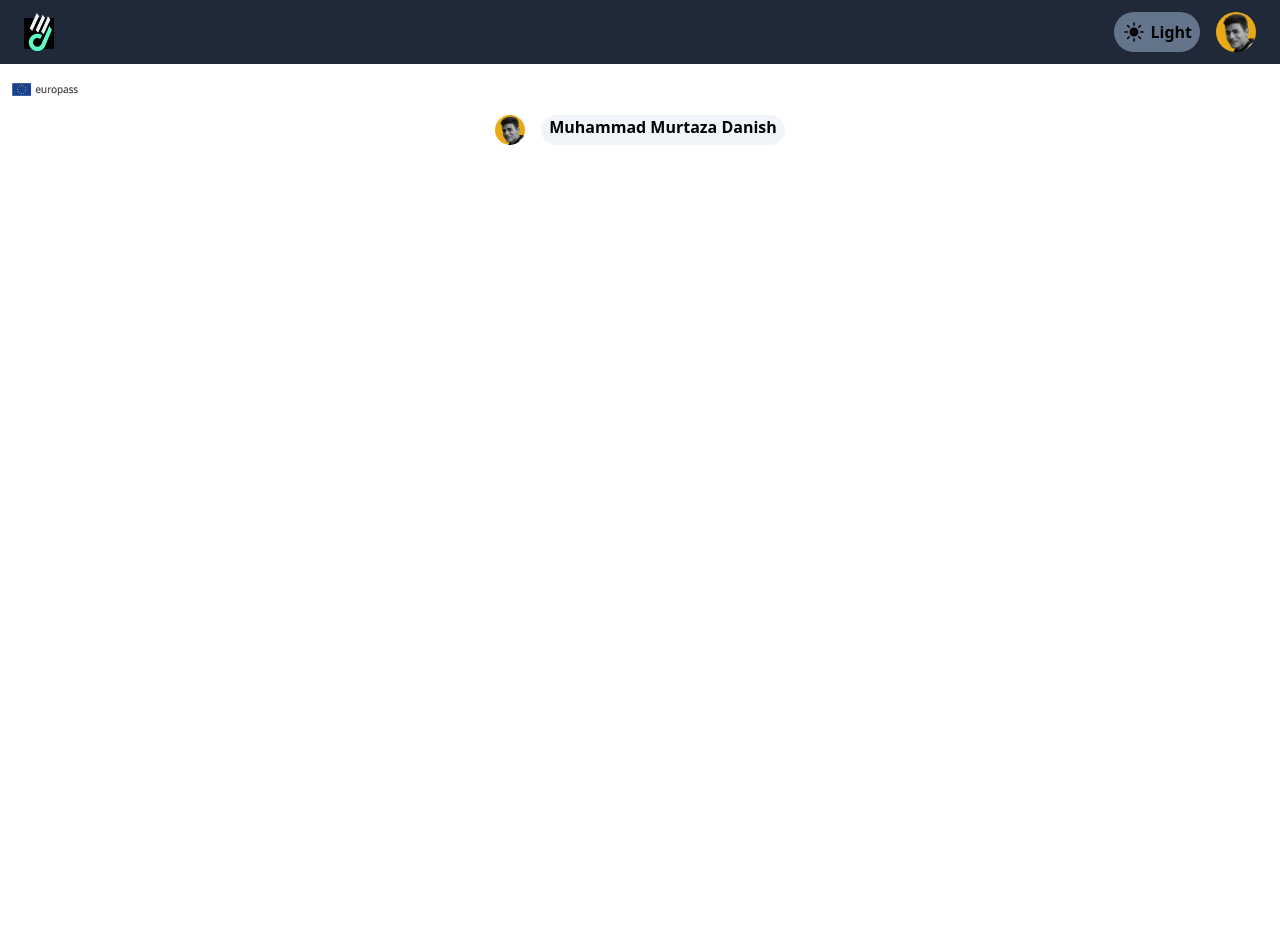
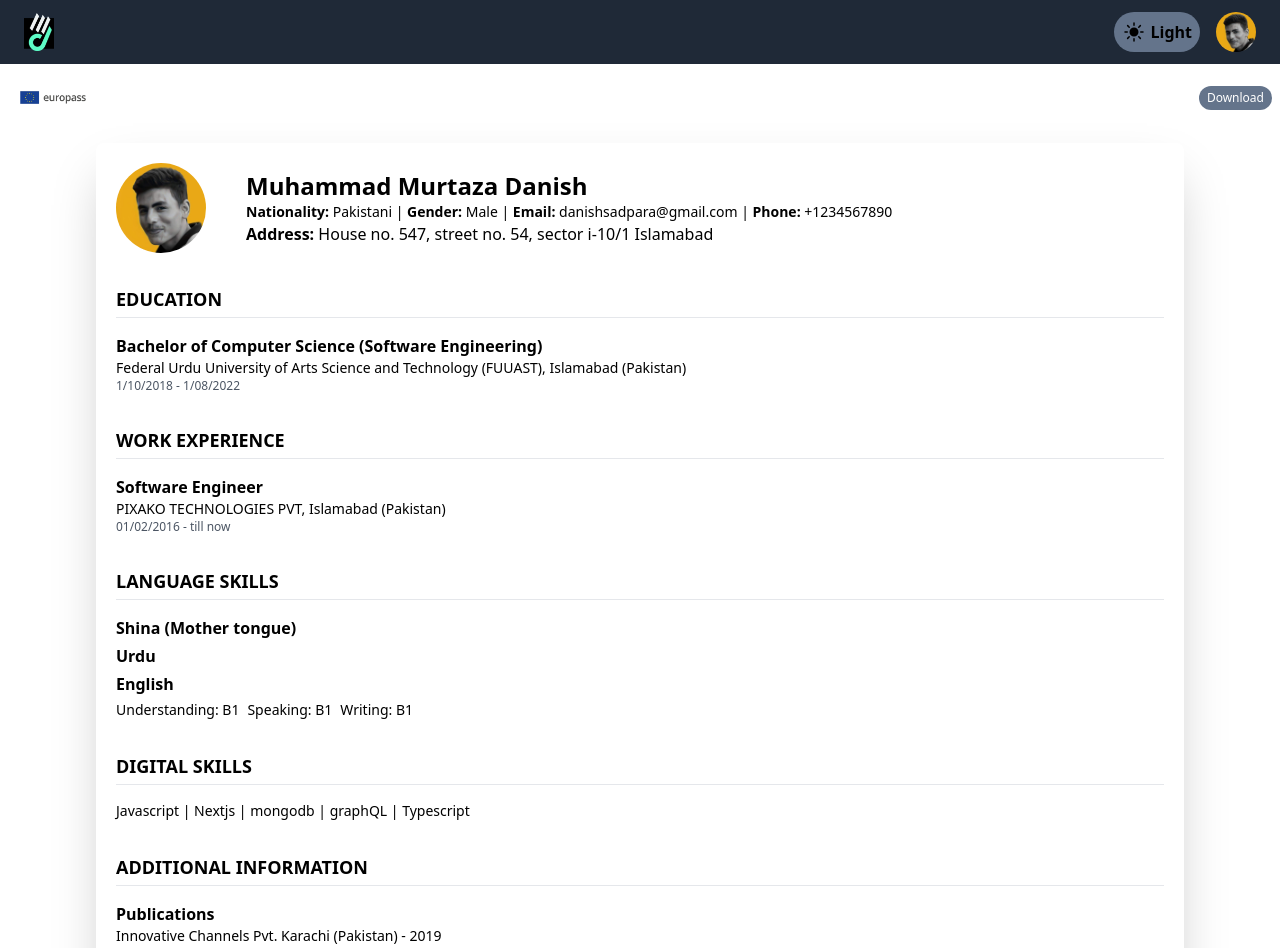
Before and after one commit to danishsadpara/next-tech-discovery, a Next.js app in the folder frontend/: page /cv in a window 1280 px wide. Shown: the top 948 px of the page. Before the commit the page ends 800 px from the top, so only its background shows below. Built offline with nearby package versions, Linux system fonts and the light colour scheme.

Commit message:
ADD: sections of CV

```diff
--- a/frontend/app/cv/page.tsx
+++ b/frontend/app/cv/page.tsx
@@ -3,22 +3,137 @@ import Avatar from "../../utils/Avatar";
 import Tag from "../../utils/Tag";
 
 const page = () => {
+  const user = {
+    avatar: "/self.jpg",
+    name: "Muhammad Murtaza Danish",
+    nationality: "Pakistani",
+    gender: "Male",
+    email: "danishsadpara@gmail.com",
+    phone: "+1234567890",
+    address: "House no. 547, street no. 54, sector i-10/1 Islamabad",
+  };
+
   return (
     <div className="">
+      <div className="flex justify-between m-2 items-center">
         <Avatar
           source="/europass.png"
           altText="europass logo"
           width={90}
           height={40}
         />
-      <div className=" flex justify-center align-middle space-x-4">
+        <div className="">
+          <button
+            // onClick={downloadPDF}
+            className="bg-slate-500 rounded-full text-white px-2 py-1 "
+          >
+            <p className="text-xs"> Download</p>
+          </button>
+        </div>
+      </div>
+      <div className="mx-24 my-5 p-5 shadow-2xl rounded-lg">
+        {/* Header Section */}
+        <div className="flex space-x-10  items-center">
+          <div>
             <Avatar
               source="/self.jpg"
-          altText="self avtar"
-          width={30}
-          height={30}
+              altText="self avatar"
+              width={90}
+              height={90}
             />
-        <Tag name="Muhammad Murtaza Danish" />
+          </div>
+          <div className="flex space-x-4">
+            <div className="flex flex-col">
+              <h1 className="text-2xl font-bold ">{user.name}</h1>
+              <p className="text-sm">
+                <b>Nationality:</b> {user.nationality} | <b>Gender: </b>{" "}
+                {user.gender} | <b>Email: </b>
+                {user.email} | <b>Phone:</b> {user.phone}
+              </p>
+              <p>
+                <b>Address:</b> {user.address}
+              </p>
+            </div>
+          </div>
+        </div>
+
+        {/* Education and Training Section */}
+        <div className="mt-8">
+          <h2 className="text-lg font-semibold border-b pb-1">EDUCATION</h2>
+          <div className="mt-4">
+            <p className="font-bold">
+              Bachelor of Computer Science (Software Engineering)
+            </p>
+            <p className="text-sm">
+              Federal Urdu University of Arts Science and Technology (FUUAST),
+              Islamabad (Pakistan)
+            </p>
+            <p className="text-xs text-gray-600">1/10/2018 - 1/08/2022</p>
+          </div>
+        </div>
+
+        {/* Work Experience Section */}
+        <div className="mt-8">
+          <h2 className="text-lg font-semibold border-b pb-1">
+            WORK EXPERIENCE
+          </h2>
+          <div className="mt-4">
+            <p className="font-bold">Software Engineer</p>
+            <p className="text-sm">
+              PIXAKO TECHNOLOGIES PVT, Islamabad (Pakistan)
+            </p>
+            <p className="text-xs text-gray-600">01/02/2016 - till now</p>
+          </div>
+        </div>
+
+        {/* Language Skills Section */}
+        <div className="mt-8">
+          <h2 className="text-lg font-semibold border-b pb-1">
+            LANGUAGE SKILLS
+          </h2>
+          <div className="space-y-1 mt-4">
+            <p className="font-bold">Shina (Mother tongue)</p>
+            <p className="font-bold ">Urdu</p>
+            <p className="font-bold ">English</p>
+
+            <div className="flex space-x-2 text-sm">
+              <div>Understanding: B1</div>
+              <div>Speaking: B1</div>
+              <div>Writing: B1</div>
+            </div>
+          </div>
+        </div>
+
+        {/* Digital Skills Section */}
+        <div className="mt-8">
+          <h2 className="text-lg font-semibold border-b pb-1">
+            DIGITAL SKILLS
+          </h2>
+          <div className="mt-4">
+            <p className="text-sm">
+              Javascript | Nextjs | mongodb | graphQL | Typescript
+            </p>
+          </div>
+        </div>
+
+        {/* Additional Information Section */}
+        <div className="mt-8">
+          <h2 className="text-lg font-semibold border-b pb-1">
+            ADDITIONAL INFORMATION
+          </h2>
+          <div className="mt-4">
+            <p className="font-bold">Publications</p>
+            <p className="text-sm">
+              Innovative Channels Pvt. Karachi (Pakistan) - 2019
+            </p>
+            <p className="text-sm">
+              Diamantini, C., Khan, T., Potena, D. and Storti, E., 2022
+            </p>
+            <p className="text-sm">
+              Keyword Extraction Using Graph-Based Approaches - 2017
+            </p>
+          </div>
+        </div>
       </div>
     </div>
   );
--- a/frontend/utils/Tag.tsx
+++ b/frontend/utils/Tag.tsx
@@ -5,7 +5,7 @@ interface TagProp {
 
 const Tag: React.FC<TagProp> = ({ name }) => {
   return (
-    <div className=" px-2 bg-slate-100 dark:bg-slate-900 rounded-full">
+    <div className=" px-2 bg-slate-100 dark:bg-slate-900 rounded-full w-max h-max">
       <p className="font-semibold "> {name}</p>
     </div>
   );
```
Lines whose indentation alone changed are shown as unchanged.
